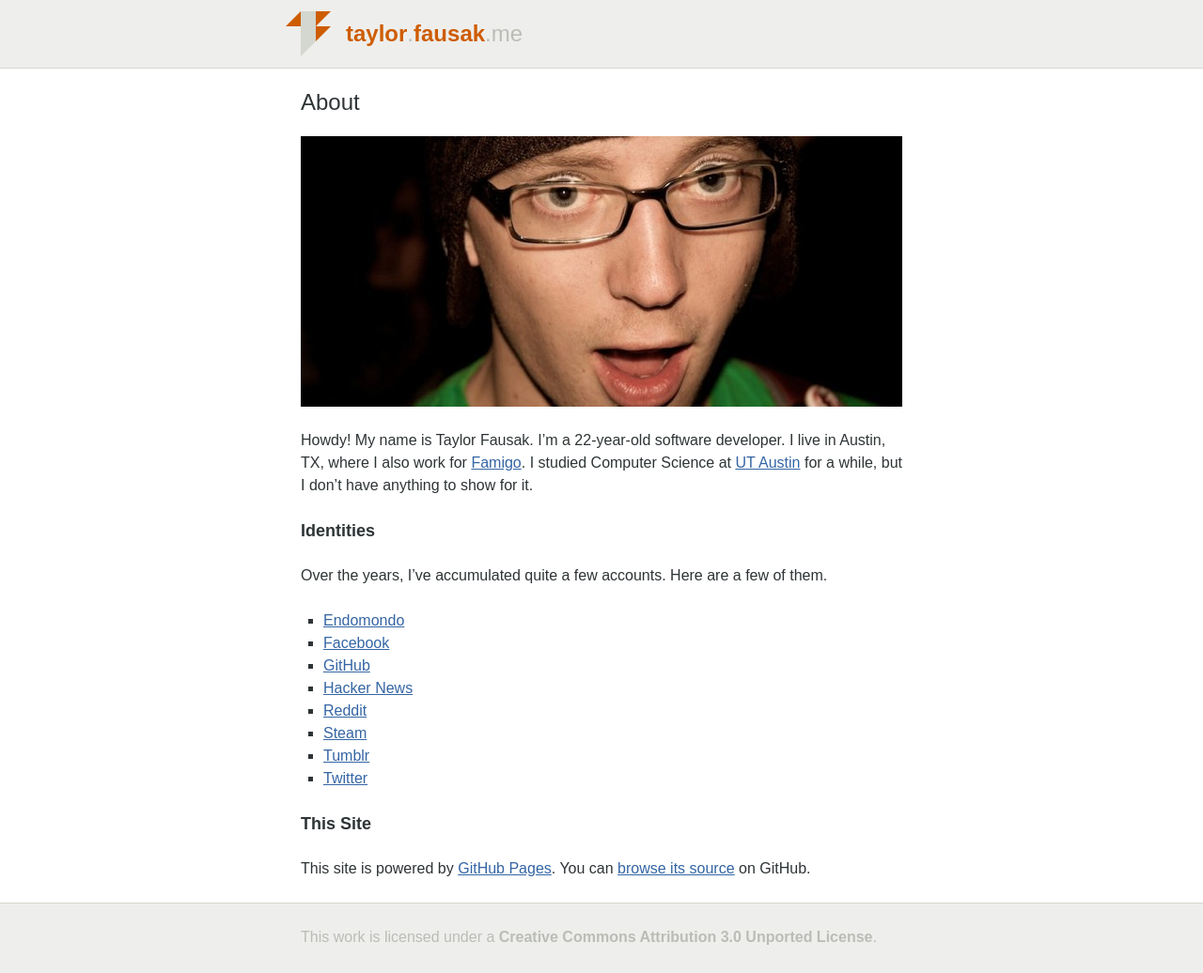
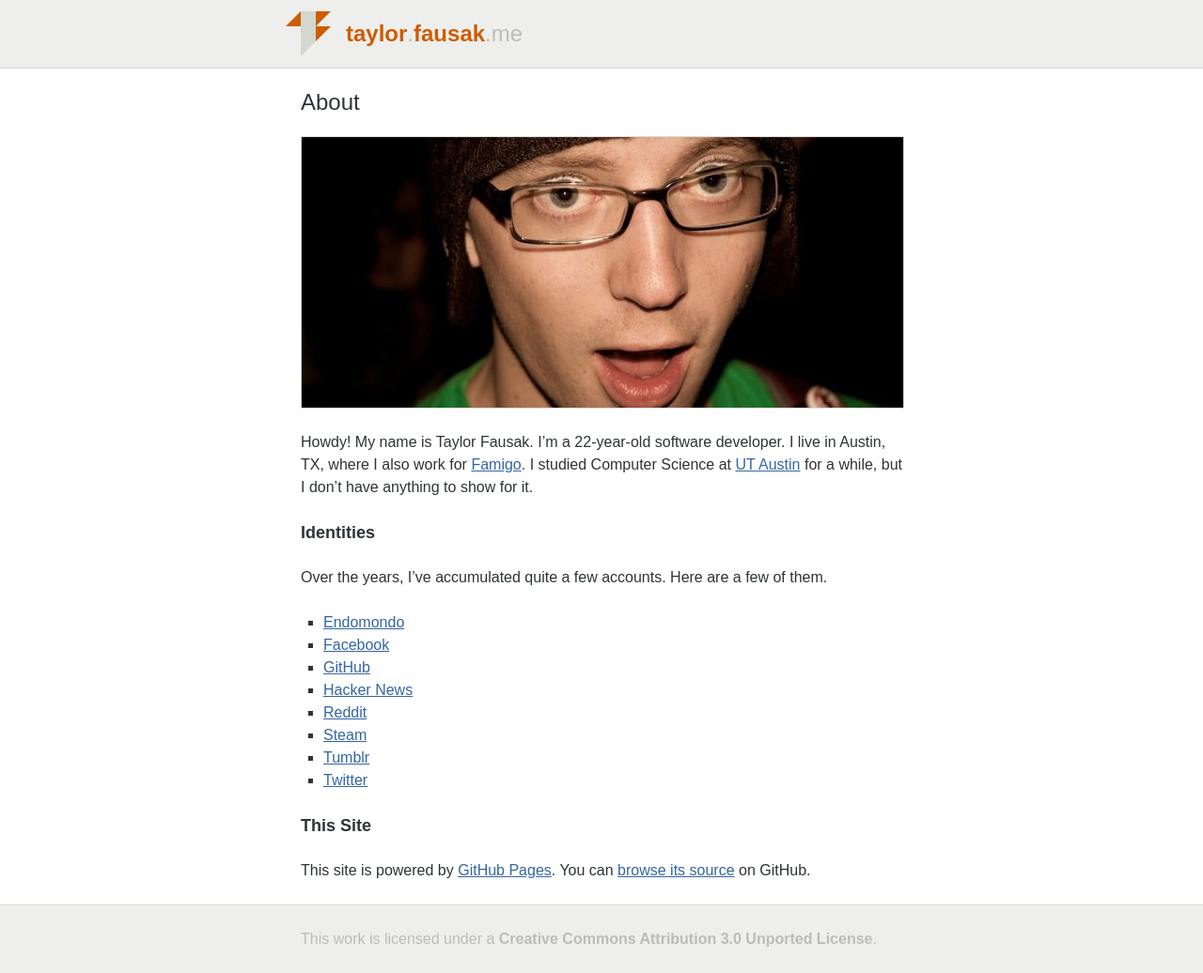
Before and after one commit to tfausak/tfausak.github.io, a Jekyll site: the page built from about.md, in a window 1280 px wide. Shown: the whole page at 94% size. Built offline with Jekyll 4.4.1, drawn with Linux system fonts in a browser that asks for light colours.

Commit message:
Fix bug in stylesheet.
I had a semicolon where I needed a colon.

```diff
--- a/static/styles/main.css
+++ b/static/styles/main.css
@@ -65,7 +65,7 @@ h2 {
 }
 img {
     background: #eeeeec;
-    border; thin solid #d3d7cf;
+    border: thin solid #d3d7cf;
     display: block;
     margin: 1.5em auto;
     max-width: 100%;
```
Also changed, not shown: static/styles/main.min.css.
